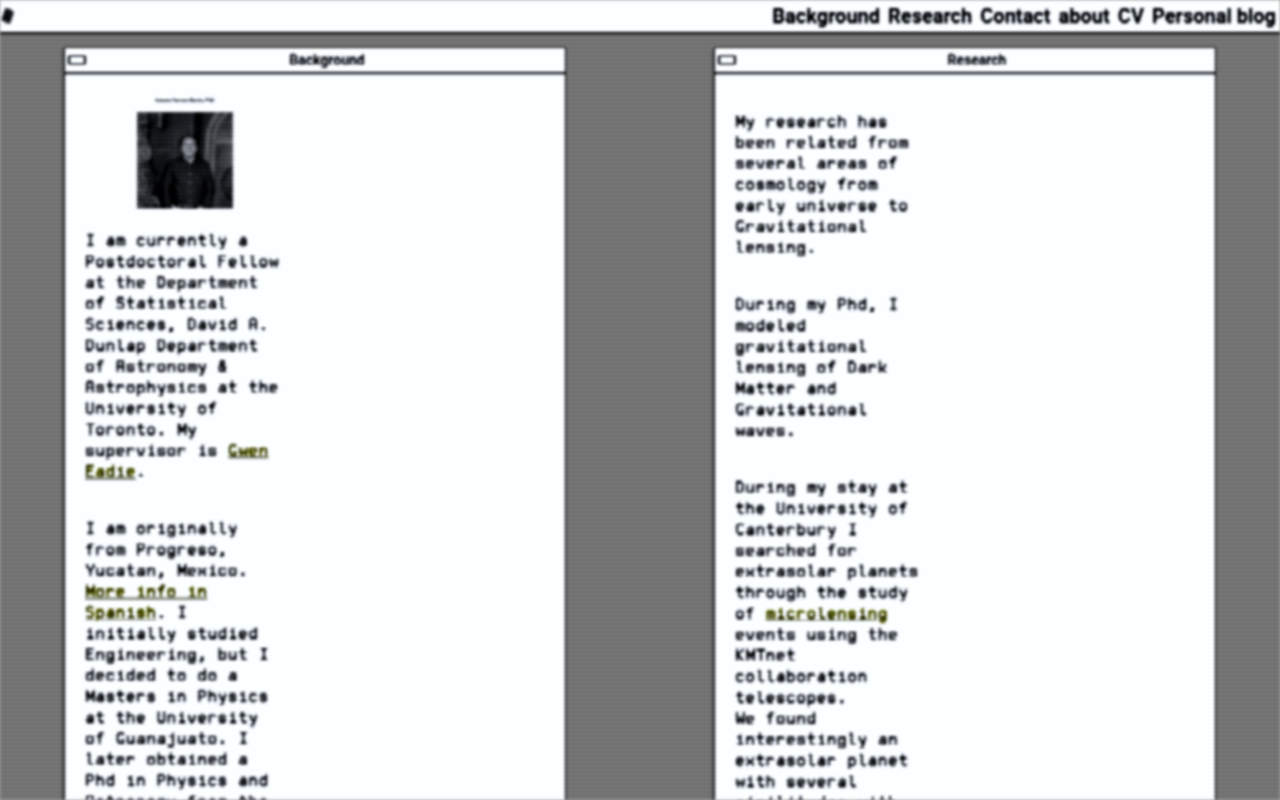
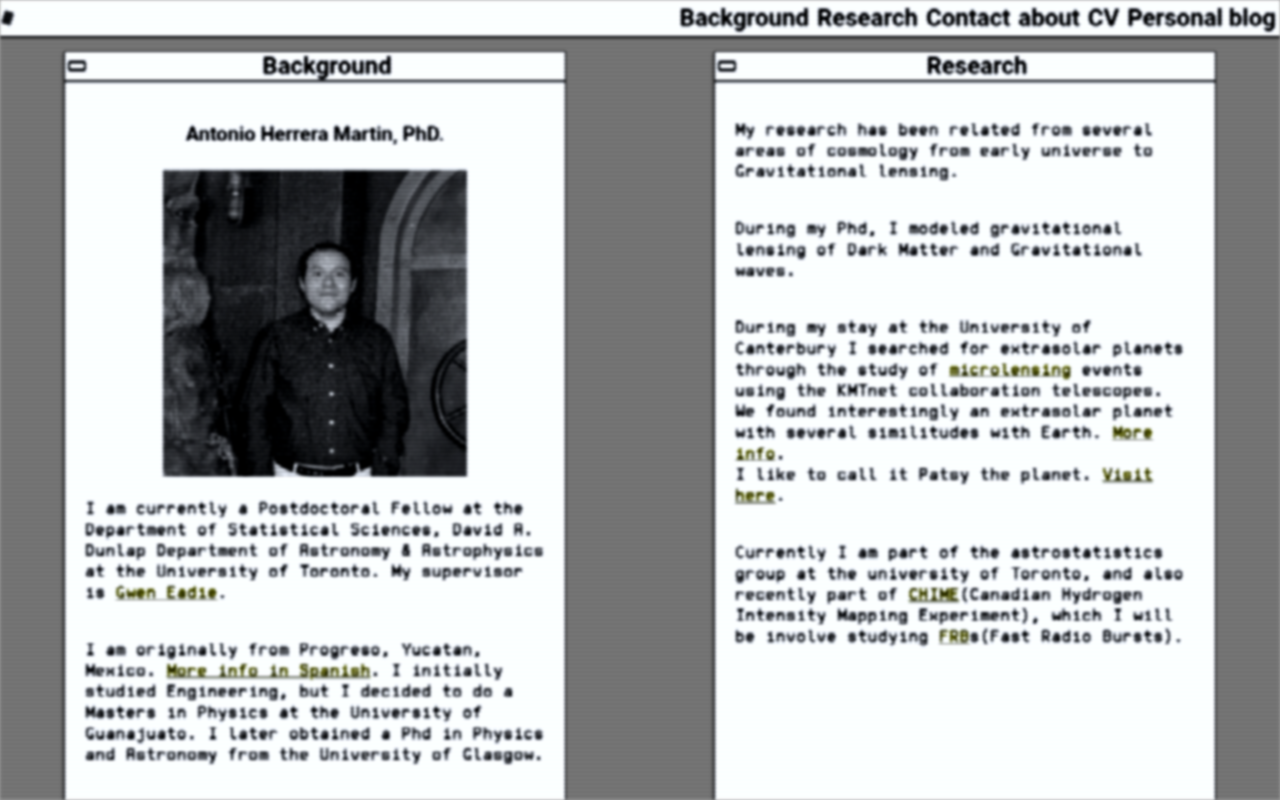
Before and after one commit to alfa33333/alfa33333.github.io, a plain HTML site: page index.html in a window 1280 px wide. Drawn offline with Linux system fonts and the light colour scheme.

Commit message:
style: Update font sizes for better readability and consistency

```diff
--- a/style.css
+++ b/style.css
@@ -1,7 +1,8 @@
 /* Free Pixel font by levelb https://www.dafont.com/levelb.d4247?fpp=50 */
 
 :root {
-  --container-width: 50rem;
+  font-size: 4px;
+  --container-width: 200rem;
   --black: black;
   --shadow: rgba(29, 30, 28, 0.26);
   --gray: #a2a2a2;
@@ -10,7 +11,7 @@
   --active-color: var(--white);
   --scrollBg: var(--black);
   --scrollThumb: var(--blue);
-  font-size: 4px;
+
   /* --font: "Vidaloka", serif;
     --font-alt: "Share Tech Mono", monospace; */
 }
@@ -94,7 +95,7 @@ button {
 }
 
 .App-header nav a {
-  font-size: 5rem;
+  font-size: 6rem;
   --color: var(--black);
   color: var(--color);
   text-decoration: none;
@@ -150,7 +151,7 @@ button {
 .content-header {
   text-align: left;
   padding: 0px;
-  font-size: 14px;
+  font-size: 6rem;
   font-weight: 700;
   border-bottom: 2px solid var(--black);
   display:grid;
@@ -178,6 +179,10 @@ button {
   display: flex;
   flex-direction: column;
   max-width: var(--container-width);
+}
+
+.content-body h3 {
+  font-size: 5rem;
 }
 
 .content-footer {
```
